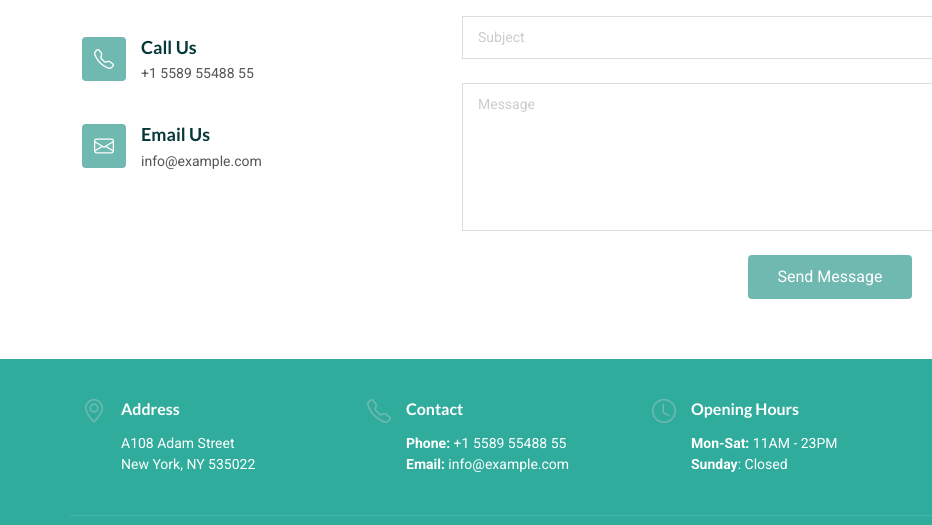
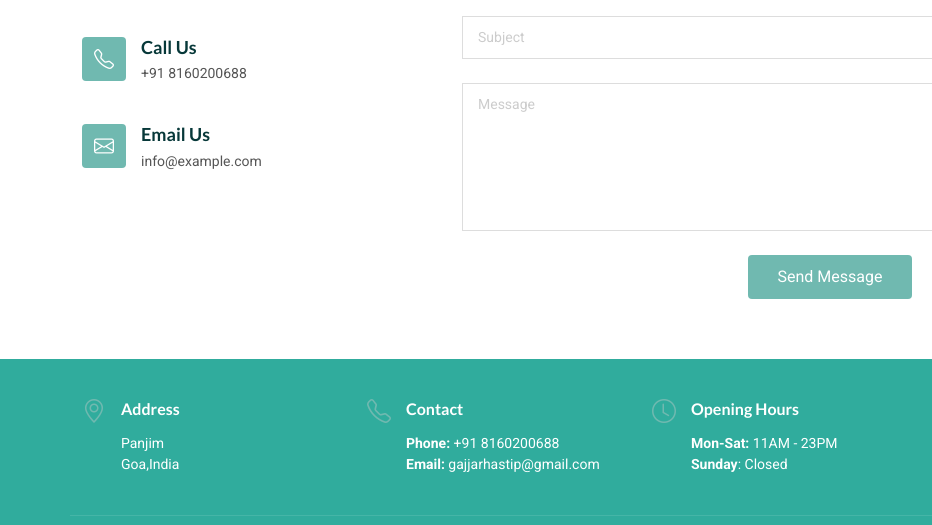
Before and after one commit to Hastigajjar/hasti.github.io, a plain HTML site: page index.html in a window 1280 px wide. Shown: the part 6186-6711 px from the top of the page, 0-932 px from the left. Drawn offline with Linux system fonts and the light colour scheme.

Commit message:
Update index.html

```diff
--- a/index.html
+++ b/index.html
@@ -696,7 +696,7 @@
               <i class="bi bi-telephone flex-shrink-0"></i>
               <div>
                 <h3>Call Us</h3>
-                <p>+1 5589 55488 55</p>
+                <p>+91 8160200688</p>
               </div>
             </div><!-- End Info Item -->
 
@@ -758,8 +758,8 @@
           <i class="bi bi-geo-alt icon"></i>
           <div class="address">
             <h4>Address</h4>
-            <p>A108 Adam Street</p>
-            <p>New York, NY 535022</p>
+            <p>Panjim</p>
+            <p>Goa,India</p>
             <p></p>
           </div>
 
@@ -770,8 +770,8 @@
           <div>
             <h4>Contact</h4>
             <p>
-              <strong>Phone:</strong> <span>+1 5589 55488 55</span><br>
-              <strong>Email:</strong> <span>info@example.com</span><br>
+              <strong>Phone:</strong> <span>+91 8160200688</span><br>
+              <strong>Email:</strong> <span>gajjarhastip@gmail.com</span><br>
             </p>
           </div>
         </div>
```
